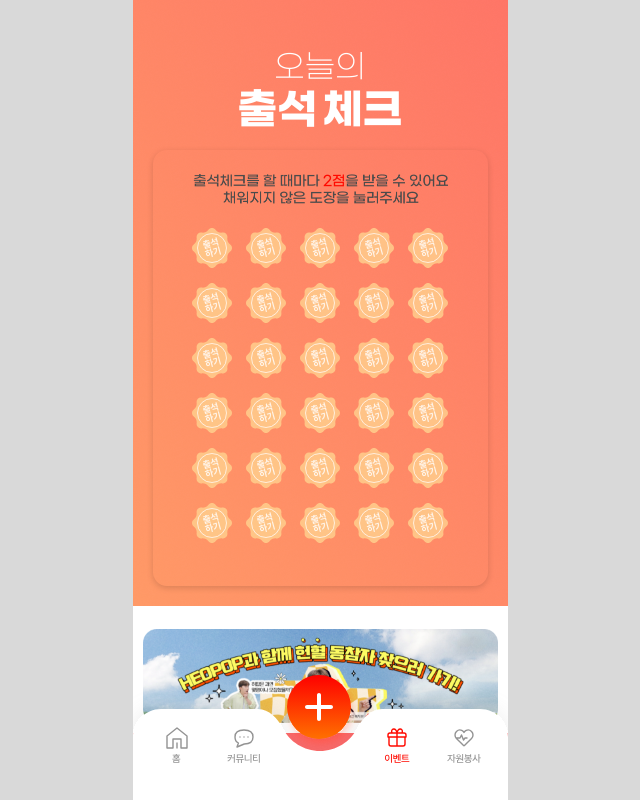
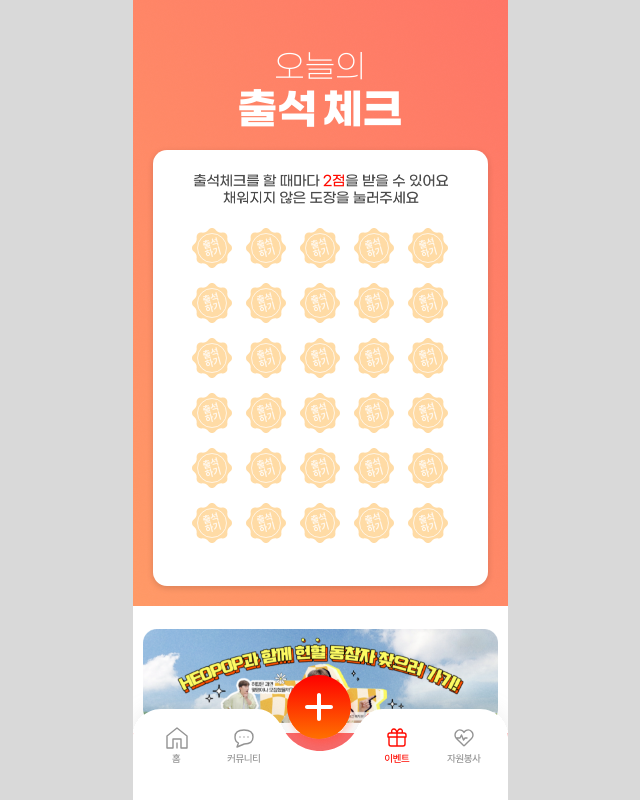
Before and after one commit to RedCross-Revive-Hackthon/frontend, a React (Vite) app: page /event in a window 1280 px wide. Shown: the top 800 px of the page, without its empty margins (320-960 px from the left). Built offline with nearby package versions, Linux system fonts and the light colour scheme; a web font is replaced by a local one.

Commit message:
design: event 배경색

```diff
--- a/src/pages/Event.tsx
+++ b/src/pages/Event.tsx
@@ -6,6 +6,7 @@ import attendanceBg from '../assets/images/checkBackground.png';
 import attendanceMessage from '../assets/images/checkWording.png';
 import attendanceTitle from '../assets/images/checkTitle.png';
 import { styled } from 'styled-components';
+import { theme } from '../styles/theme';
 import { useState } from 'react';
 
 const Event = () => {
@@ -62,7 +63,7 @@ const AttendaceMain = styled.main`
   margin: 2rem;
   border-radius: 1.4rem;
   box-shadow: 0px 2px 6px 0px rgba(0, 0, 0, 0.15);
-  background-color: '#ffffff';
+  background-color: ${theme.colors.white};
   width: 33.5rem;
   height: 43.6rem;
 `;
```
